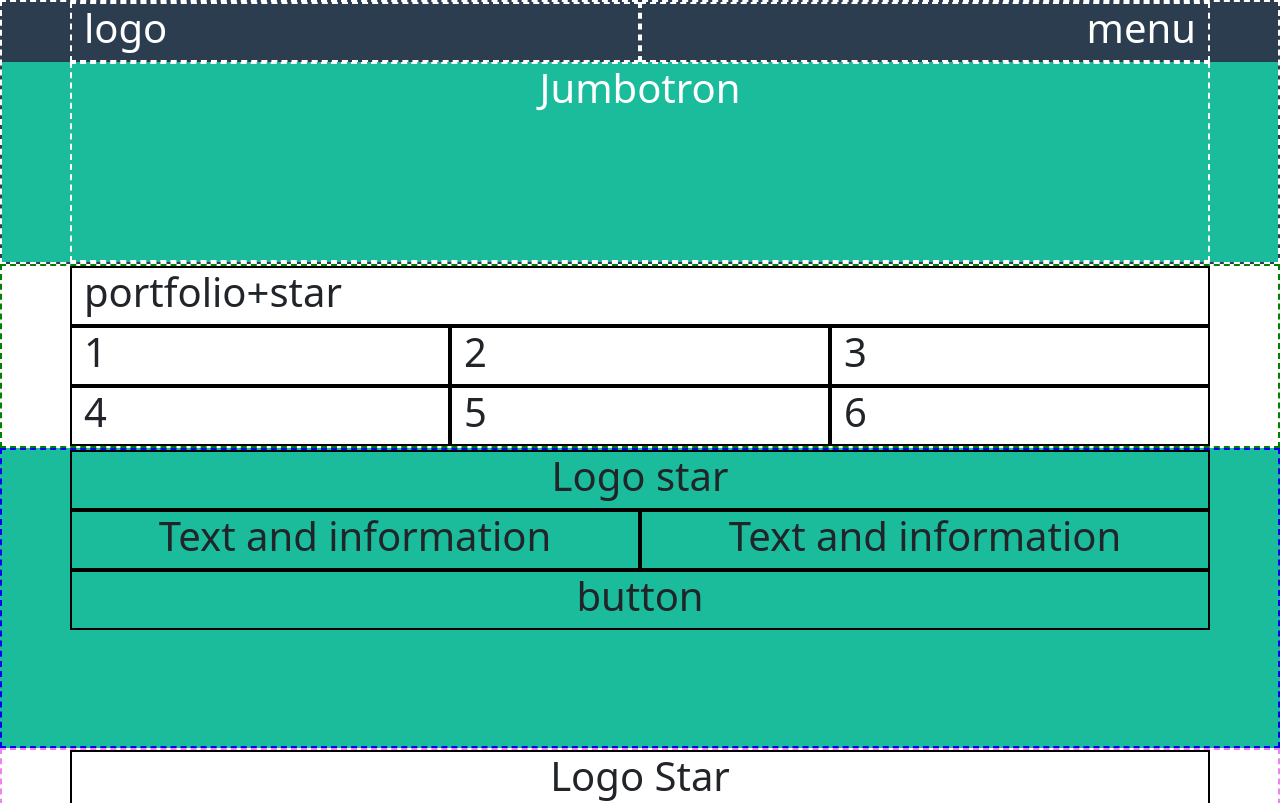
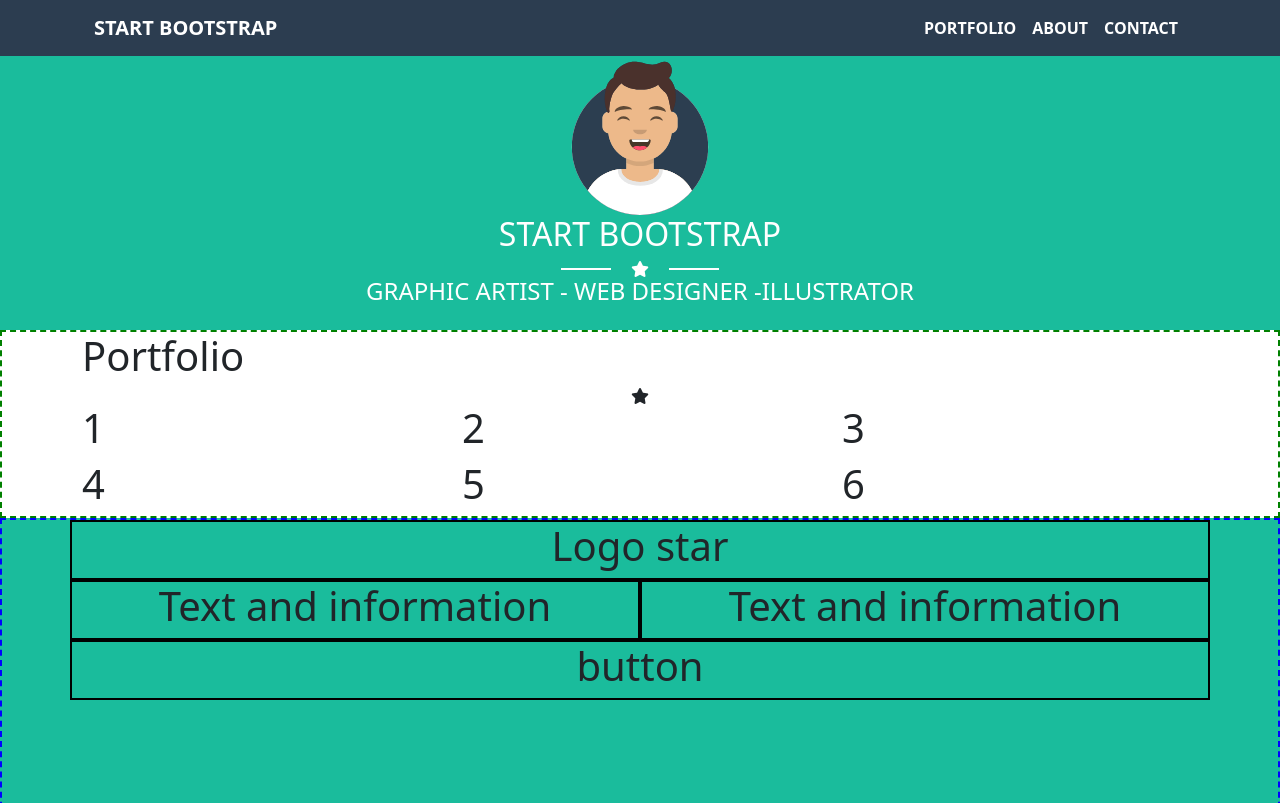
Before and after one commit to stefansimereaa/html-css-bootstrap-freelancer, a plain HTML site: page index.html in a window 1280 px wide. Shown: the top 803 px of the page. Drawn offline with nearby package versions, Linux system fonts and the light colour scheme.

Commit message:
header and jumbotron

```diff
--- a/css/style.css
+++ b/css/style.css
@@ -8,11 +8,12 @@
 
 header{
     background-color: var(--header-color);
-    border: 2px dashed white;
 }
 
-header .col-6{
-    border: 2px dashed white;
+/* Navbar */
+
+header .nav-link{
+    color: white;
 }
 
 /* Jumbotron */
@@ -21,9 +22,18 @@ header .col-6{
     background-color: var(--jumbotron-bg);
 }
 
-.jumbotron .col{
-    border: 2px dashed white;
-    height: 200px;
+.jumbotron img{
+    max-width: 150px;
+}
+
+.jumbotron .line-star{
+    background-color: white;
+    width: 50px;
+    height: 2px;
+}
+
+.jumbotron .col-12 i{
+    padding: 0px 20px;
 }
 
 /* Main */
@@ -32,10 +42,6 @@ header .col-6{
 
 #portfolio{
     border: 2px dashed green;
-}
-
-#portfolio .col-12{
-    border: 2px solid black;
 }
 
 
--- a/index.html
+++ b/index.html
@@ -5,6 +5,7 @@
     <meta http-equiv="X-UA-Compatible" content="IE=edge">
     <meta name="viewport" content="width=device-width, initial-scale=1.0">
     <link rel='stylesheet' href='https://cdnjs.cloudflare.com/ajax/libs/bootstrap/5.2.3/css/bootstrap.min.css' integrity='sha512-SbiR/eusphKoMVVXysTKG/7VseWii+Y3FdHrt0EpKgpToZeemhqHeZeLWLhJutz/2ut2Vw1uQEj2MbRF+TVBUA==' crossorigin='anonymous'/>
+    <link rel='stylesheet' href='https://cdnjs.cloudflare.com/ajax/libs/font-awesome/6.4.0/css/all.min.css' integrity='sha512-iecdLmaskl7CVkqkXNQ/ZH/XLlvWZOJyj7Yy7tcenmpD1ypASozpmT/E0iPtmFIB46ZmdtAc9eNBvH0H/ZpiBw==' crossorigin='anonymous'/>
     <link rel="stylesheet" href="css/style.css">
     <title>Bootstrap</title>
 </head>
@@ -12,21 +13,39 @@
     <!-- Header -->
     <header>
         <div class="container">
-            <div class="row text-white">
-                <div class="col-6">
-                    <h1>logo</h1>
+            <nav class="navbar navbar-expand-md text-uppercase fw-bold">
+                <div class="container-fluid">
+                  <a class="navbar-brand text-white" href="#">Start Bootstrap</a>
+                  <button class="navbar-toggler" type="button" data-bs-toggle="collapse" data-bs-target="#navbarNavAltMarkup" aria-controls="navbarNavAltMarkup" aria-expanded="false" aria-label="Toggle navigation">
+                    <span class="navbar-toggler-icon"></span>
+                  </button>
+                  <div class="collapse navbar-collapse flex-grow-0" id="navbarNavAltMarkup">
+                    <div class="navbar-nav">
+                      <a class="nav-link" aria-current="page" href="#">Portfolio</a>
+                      <a class="nav-link" href="#">About</a>
+                      <a class="nav-link" href="#">Contact</a>
+                    </div>
+                  </div>
                 </div>
-                <div class="col-6 text-end">
-                    <h1>menu</h1>
-                </div>
-            </div>
+              </nav>
         </div>
         <!-- Jumbotron -->
         <div class="jumbotron">
             <div class="container">
-                <div class="row text-white text-center">
-                    <div class="col">
-                        <h1>Jumbotron</h1>
+                <div class="row text-center text-white">
+                    <div class="col-12">
+                        <img src="img/avatar.svg" alt="avatar">
+                    </div>
+                    <div class="col-12">
+                        <h2>START BOOTSTRAP</h2>
+                    </div>
+                    <div class="col-12 d-flex justify-content-center align-items-center">
+                        <div class="line-star"></div>
+                        <i class="fa-solid fa-star"></i>
+                        <div class="line-star"></div>
+                    </div>
+                    <div class="col-12 mb-3">
+                        <h4>GRAPHIC ARTIST - WEB DESIGNER -ILLUSTRATOR</h4>
                     </div>
                 </div>
             </div>
@@ -39,8 +58,16 @@
             <div class="container">
                 <div class="row row-cols-md-2 row-cols-lg-3">
                     <div class="col-12 col-md-12 col-lg-12">
-                        <h1>portfolio+star</h1>
+                        <h1>Portfolio</h1>
                     </div>
+
+                    <div class="col-12 col-md-12 col-lg-12 d-flex justify-content-center align-items-center">
+                        <div class="line-star"></div>
+                        <i class="fa-solid fa-star"></i>
+                        <div class="line-star"></div>
+                    </div>
+
+
                     <div class="col-12">
                         <h1>1</h1>
                     </div>
@@ -124,5 +151,6 @@
             </div>
         </section>
     </footer>
+    <script src="https://cdn.jsdelivr.net/npm/bootstrap@5.3.0-alpha3/dist/js/bootstrap.bundle.min.js" integrity="sha384-ENjdO4Dr2bkBIFxQpeoTz1HIcje39Wm4jDKdf19U8gI4ddQ3GYNS7NTKfAdVQSZe" crossorigin="anonymous"></script>
 </body>
 </html>
```
